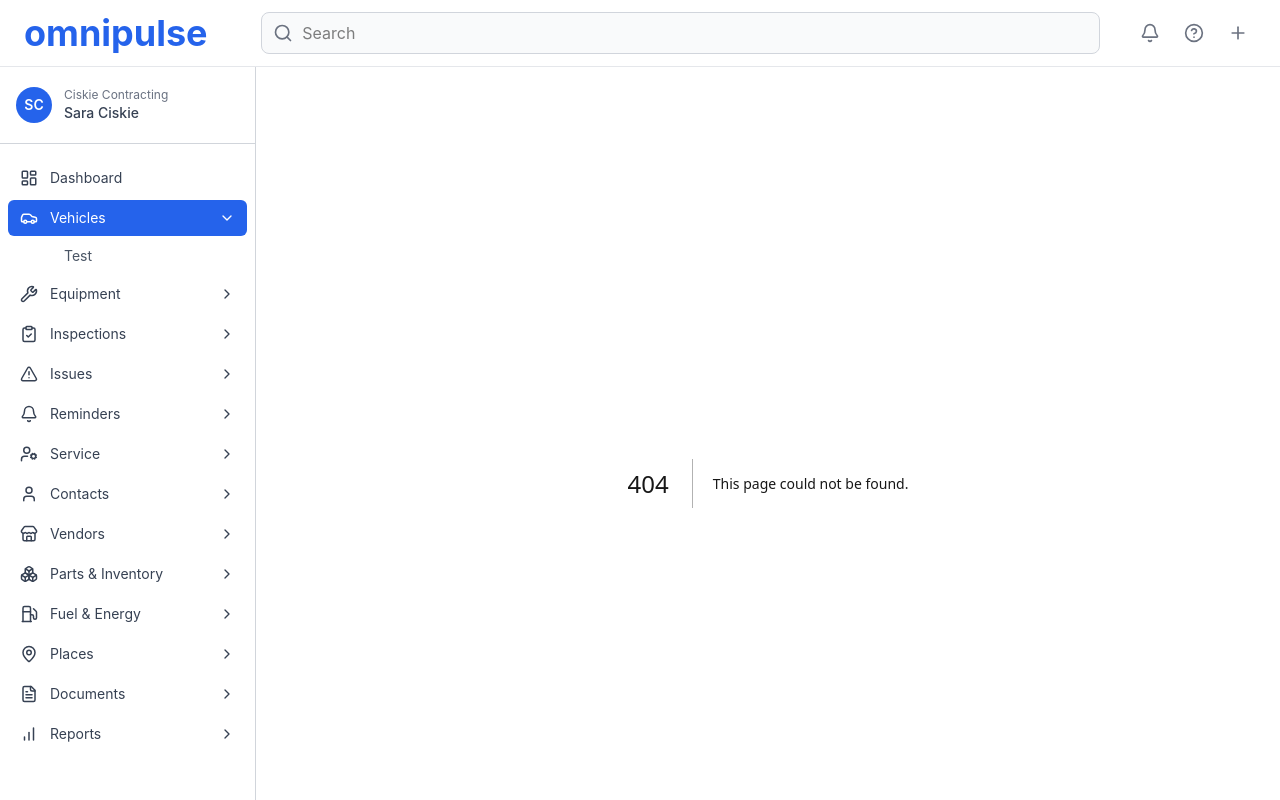
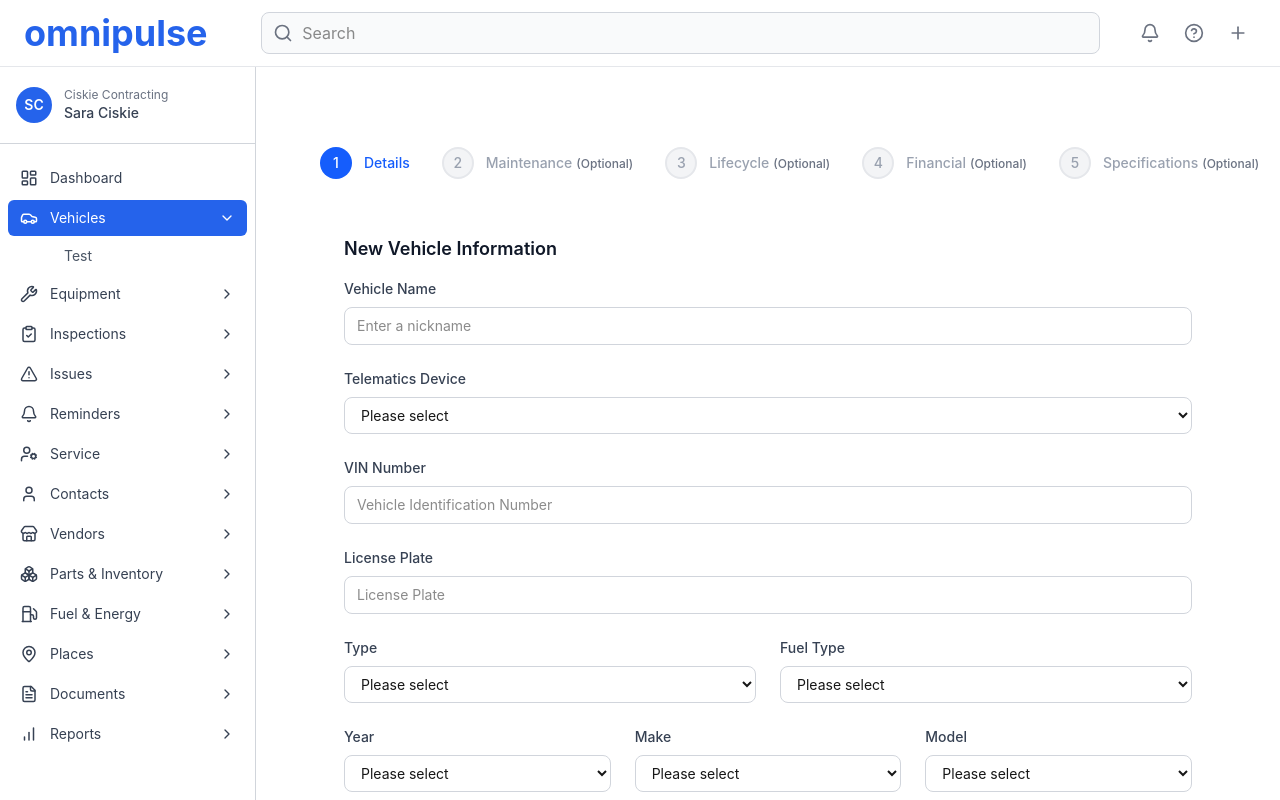
Before and after one commit to willjosh/omnipulse, a Next.js app in the folder client/: page /vehicles/new in a window 1280 px wide. Before the commit this address had no page. Shown: the top 800 px of the page. Built offline with nearby package versions, Linux system fonts and the light colour scheme.

Commit message:
W18ADATE-276 chore: connect the add vehicle button to add vehicle form

```diff
--- /dev/null
+++ b/client/src/app/vehicles/new/page.tsx
@@ -0,0 +1,13 @@
+"use client";
+import React from "react";
+import VehicleFormContainer from "@/app/features/vehicle/components/forms/VehicleFormContainer";
+
+const page = () => {
+  return (
+    <div>
+      <VehicleFormContainer />
+    </div>
+  );
+};
+
+export default page;
```
